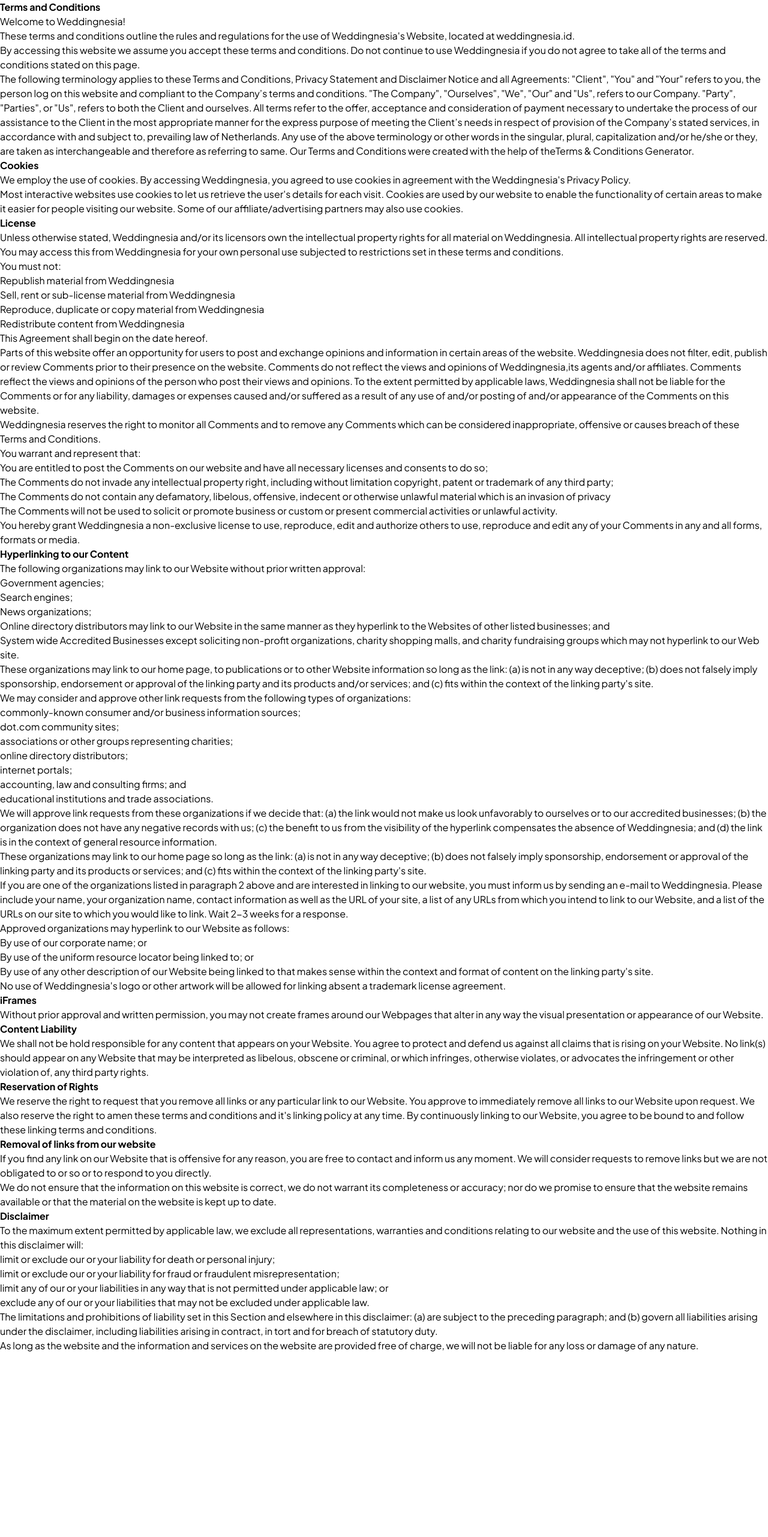
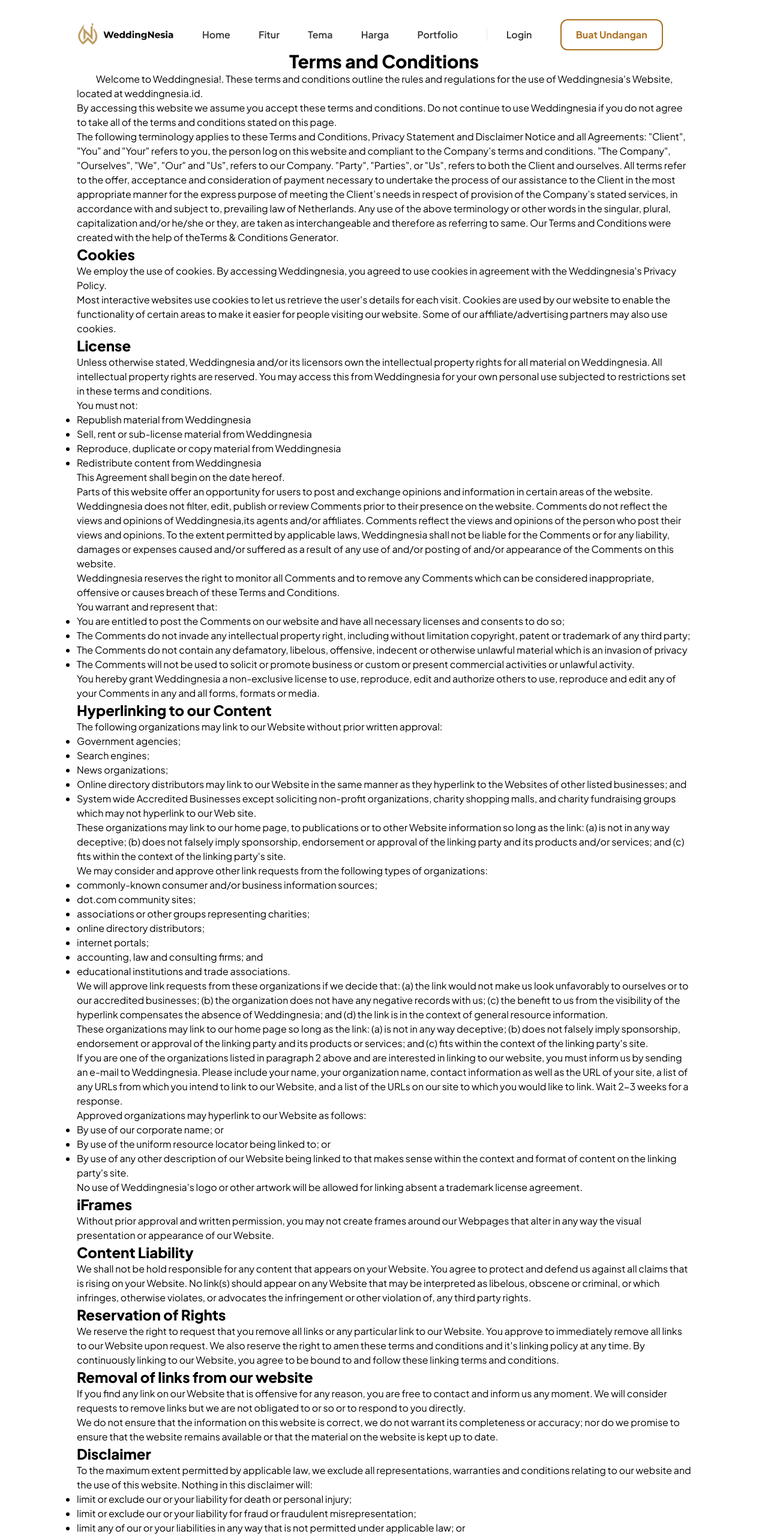
Before and after one commit to rianmz-genz/weddingnesia, a Next.js app: page /term-and-condition in a window 1280 px wide. Shown: the top 2563 px of the page at 60% size. Before the commit the page ends 2256 px from the top, so only its background shows below. Built offline with nearby package versions, Linux system fonts and the light colour scheme; no server answers.

Commit message:
sedikit memperbaiki style

```diff
--- a/pages/term-and-condition.jsx
+++ b/pages/term-and-condition.jsx
@@ -1,16 +1,19 @@
+import { Container, NavbarLandingpage } from "@/components";
+
 function TermAndCondition() {
   const description1 = `The following terminology applies to these Terms and Conditions, Privacy Statement and Disclaimer Notice and all Agreements: "Client", "You" and "Your" refers to you, the person log on this website and compliant to the Company’s terms and conditions. "The Company", "Ourselves", "We", "Our" and "Us", refers to our Company. "Party", "Parties", or "Us", refers to both the Client and ourselves. All terms refer to the offer, acceptance and consideration of payment necessary to undertake the process of our assistance to the Client in the most appropriate manner for the express purpose of meeting the Client’s needs in respect of provision of the Company’s stated services, in accordance with and subject to, prevailing law of Netherlands. Any use of the above terminology or other words in the singular, plural, capitalization and/or he/she or they, are taken as interchangeable and therefore as referring to same. Our Terms and Conditions were created with the help of the`;
   return (
     <main>
-      <h2>
+      <Container>
+        <NavbarLandingpage />
+        <h1 className="font-semibold text-3xl text-center">
           <strong>Terms and Conditions</strong>
-      </h2>
+        </h1>
 
-      <p>Welcome to Weddingnesia!</p>
-
-      <p>
-        These terms and conditions outline the rules and regulations for the use
-        of Weddingnesia{`'`}s Website, located at weddingnesia.id.
+        <p className="indent-8">
+          Welcome to Weddingnesia!. These terms and conditions outline the rules
+          and regulations for the use of Weddingnesia{`'`}s Website, located at
+          weddingnesia.id.
         </p>
 
         <p>
@@ -27,9 +30,9 @@ function TermAndCondition() {
           .
         </p>
 
-      <h3>
+        <h2 className="font-semibold text-2xl">
           <strong>Cookies</strong>
-      </h3>
+        </h2>
 
         <p>
           We employ the use of cookies. By accessing Weddingnesia, you agreed to
@@ -37,27 +40,27 @@ function TermAndCondition() {
         </p>
 
         <p>
-        Most interactive websites use cookies to let us retrieve the user{`'`}s
-        details for each visit. Cookies are used by our website to enable the
-        functionality of certain areas to make it easier for people visiting our
-        website. Some of our affiliate/advertising partners may also use
-        cookies.
+          Most interactive websites use cookies to let us retrieve the user{`'`}
+          s details for each visit. Cookies are used by our website to enable
+          the functionality of certain areas to make it easier for people
+          visiting our website. Some of our affiliate/advertising partners may
+          also use cookies.
         </p>
 
-      <h3>
+        <h2 className="font-semibold text-2xl">
           <strong>License</strong>
-      </h3>
+        </h2>
 
         <p>
           Unless otherwise stated, Weddingnesia and/or its licensors own the
           intellectual property rights for all material on Weddingnesia. All
           intellectual property rights are reserved. You may access this from
-        Weddingnesia for your own personal use subjected to restrictions set in
-        these terms and conditions.
+          Weddingnesia for your own personal use subjected to restrictions set
+          in these terms and conditions.
         </p>
 
         <p>You must not:</p>
-      <ul>
+        <ul className="list-disc">
           <li>Republish material from Weddingnesia</li>
           <li>Sell, rent or sub-license material from Weddingnesia</li>
           <li>Reproduce, duplicate or copy material from Weddingnesia</li>
@@ -69,32 +72,33 @@ function TermAndCondition() {
         <p>
           Parts of this website offer an opportunity for users to post and
           exchange opinions and information in certain areas of the website.
-        Weddingnesia does not filter, edit, publish or review Comments prior to
-        their presence on the website. Comments do not reflect the views and
-        opinions of Weddingnesia,its agents and/or affiliates. Comments reflect
-        the views and opinions of the person who post their views and opinions.
-        To the extent permitted by applicable laws, Weddingnesia shall not be
-        liable for the Comments or for any liability, damages or expenses caused
-        and/or suffered as a result of any use of and/or posting of and/or
-        appearance of the Comments on this website.
+          Weddingnesia does not filter, edit, publish or review Comments prior
+          to their presence on the website. Comments do not reflect the views
+          and opinions of Weddingnesia,its agents and/or affiliates. Comments
+          reflect the views and opinions of the person who post their views and
+          opinions. To the extent permitted by applicable laws, Weddingnesia
+          shall not be liable for the Comments or for any liability, damages or
+          expenses caused and/or suffered as a result of any use of and/or
+          posting of and/or appearance of the Comments on this website.
         </p>
 
         <p>
           Weddingnesia reserves the right to monitor all Comments and to remove
-        any Comments which can be considered inappropriate, offensive or causes
-        breach of these Terms and Conditions.
+          any Comments which can be considered inappropriate, offensive or
+          causes breach of these Terms and Conditions.
         </p>
 
         <p>You warrant and represent that:</p>
 
-      <ul>
+        <ul className="list-disc">
           <li>
             You are entitled to post the Comments on our website and have all
             necessary licenses and consents to do so;
           </li>
           <li>
-          The Comments do not invade any intellectual property right, including
-          without limitation copyright, patent or trademark of any third party;
+            The Comments do not invade any intellectual property right,
+            including without limitation copyright, patent or trademark of any
+            third party;
           </li>
           <li>
             The Comments do not contain any defamatory, libelous, offensive,
@@ -102,27 +106,27 @@ function TermAndCondition() {
             privacy
           </li>
           <li>
-          The Comments will not be used to solicit or promote business or custom
-          or present commercial activities or unlawful activity.
+            The Comments will not be used to solicit or promote business or
+            custom or present commercial activities or unlawful activity.
           </li>
         </ul>
 
         <p>
-        You hereby grant Weddingnesia a non-exclusive license to use, reproduce,
-        edit and authorize others to use, reproduce and edit any of your
-        Comments in any and all forms, formats or media.
+          You hereby grant Weddingnesia a non-exclusive license to use,
+          reproduce, edit and authorize others to use, reproduce and edit any of
+          your Comments in any and all forms, formats or media.
         </p>
 
-      <h3>
+        <h2 className="font-semibold text-2xl">
           <strong>Hyperlinking to our Content</strong>
-      </h3>
+        </h2>
 
         <p>
           The following organizations may link to our Website without prior
           written approval:
         </p>
 
-      <ul>
+        <ul className="list-disc">
           <li>Government agencies;</li>
           <li>Search engines;</li>
           <li>News organizations;</li>
@@ -133,8 +137,8 @@ function TermAndCondition() {
           </li>
           <li>
             System wide Accredited Businesses except soliciting non-profit
-          organizations, charity shopping malls, and charity fundraising groups
-          which may not hyperlink to our Web site.
+            organizations, charity shopping malls, and charity fundraising
+            groups which may not hyperlink to our Web site.
           </li>
         </ul>
 
@@ -142,16 +146,16 @@ function TermAndCondition() {
           These organizations may link to our home page, to publications or to
           other Website information so long as the link: (a) is not in any way
           deceptive; (b) does not falsely imply sponsorship, endorsement or
-        approval of the linking party and its products and/or services; and (c)
-        fits within the context of the linking party{`'`}s site.
+          approval of the linking party and its products and/or services; and
+          (c) fits within the context of the linking party{`'`}s site.
         </p>
 
         <p>
-        We may consider and approve other link requests from the following types
-        of organizations:
+          We may consider and approve other link requests from the following
+          types of organizations:
         </p>
 
-      <ul>
+        <ul className="list-disc">
           <li>commonly-known consumer and/or business information sources;</li>
           <li>dot.com community sites;</li>
           <li>associations or other groups representing charities;</li>
@@ -163,11 +167,11 @@ function TermAndCondition() {
 
         <p>
           We will approve link requests from these organizations if we decide
-        that: (a) the link would not make us look unfavorably to ourselves or to
-        our accredited businesses; (b) the organization does not have any
+          that: (a) the link would not make us look unfavorably to ourselves or
+          to our accredited businesses; (b) the organization does not have any
           negative records with us; (c) the benefit to us from the visibility of
-        the hyperlink compensates the absence of Weddingnesia; and (d) the link
-        is in the context of general resource information.
+          the hyperlink compensates the absence of Weddingnesia; and (d) the
+          link is in the context of general resource information.
         </p>
 
         <p>
@@ -179,18 +183,18 @@ function TermAndCondition() {
         </p>
 
         <p>
-        If you are one of the organizations listed in paragraph 2 above and are
-        interested in linking to our website, you must inform us by sending an
-        e-mail to Weddingnesia. Please include your name, your organization
-        name, contact information as well as the URL of your site, a list of any
-        URLs from which you intend to link to our Website, and a list of the
-        URLs on our site to which you would like to link. Wait 2-3 weeks for a
-        response.
+          If you are one of the organizations listed in paragraph 2 above and
+          are interested in linking to our website, you must inform us by
+          sending an e-mail to Weddingnesia. Please include your name, your
+          organization name, contact information as well as the URL of your
+          site, a list of any URLs from which you intend to link to our Website,
+          and a list of the URLs on our site to which you would like to link.
+          Wait 2-3 weeks for a response.
         </p>
 
         <p>Approved organizations may hyperlink to our Website as follows:</p>
 
-      <ul>
+        <ul className="list-disc">
           <li>By use of our corporate name; or</li>
           <li>By use of the uniform resource locator being linked to; or</li>
           <li>
@@ -205,63 +209,63 @@ function TermAndCondition() {
           linking absent a trademark license agreement.
         </p>
 
-      <h3>
+        <h2 className="font-semibold text-2xl">
           <strong>iFrames</strong>
-      </h3>
+        </h2>
 
         <p>
-        Without prior approval and written permission, you may not create frames
-        around our Webpages that alter in any way the visual presentation or
-        appearance of our Website.
+          Without prior approval and written permission, you may not create
+          frames around our Webpages that alter in any way the visual
+          presentation or appearance of our Website.
         </p>
 
-      <h3>
+        <h2 className="font-semibold text-2xl">
           <strong>Content Liability</strong>
-      </h3>
+        </h2>
 
         <p>
           We shall not be hold responsible for any content that appears on your
           Website. You agree to protect and defend us against all claims that is
-        rising on your Website. No link(s) should appear on any Website that may
-        be interpreted as libelous, obscene or criminal, or which infringes,
-        otherwise violates, or advocates the infringement or other violation of,
-        any third party rights.
+          rising on your Website. No link(s) should appear on any Website that
+          may be interpreted as libelous, obscene or criminal, or which
+          infringes, otherwise violates, or advocates the infringement or other
+          violation of, any third party rights.
         </p>
 
-      <h3>
+        <h2 className="font-semibold text-2xl">
           <strong>Reservation of Rights</strong>
-      </h3>
+        </h2>
 
         <p>
           We reserve the right to request that you remove all links or any
           particular link to our Website. You approve to immediately remove all
           links to our Website upon request. We also reserve the right to amen
           these terms and conditions and it{`'`}s linking policy at any time. By
-        continuously linking to our Website, you agree to be bound to and follow
-        these linking terms and conditions.
+          continuously linking to our Website, you agree to be bound to and
+          follow these linking terms and conditions.
         </p>
 
-      <h3>
+        <h2 className="font-semibold text-2xl">
           <strong>Removal of links from our website</strong>
-      </h3>
+        </h2>
 
         <p>
           If you find any link on our Website that is offensive for any reason,
           you are free to contact and inform us any moment. We will consider
-        requests to remove links but we are not obligated to or so or to respond
-        to you directly.
+          requests to remove links but we are not obligated to or so or to
+          respond to you directly.
         </p>
 
         <p>
-        We do not ensure that the information on this website is correct, we do
-        not warrant its completeness or accuracy; nor do we promise to ensure
-        that the website remains available or that the material on the website
-        is kept up to date.
+          We do not ensure that the information on this website is correct, we
+          do not warrant its completeness or accuracy; nor do we promise to
+          ensure that the website remains available or that the material on the
+          website is kept up to date.
         </p>
 
-      <h3>
+        <h2 className="font-semibold text-2xl">
           <strong>Disclaimer</strong>
-      </h3>
+        </h2>
 
         <p>
           To the maximum extent permitted by applicable law, we exclude all
@@ -269,7 +273,7 @@ function TermAndCondition() {
           the use of this website. Nothing in this disclaimer will:
         </p>
 
-      <ul>
+        <ul className="list-disc">
           <li>
             limit or exclude our or your liability for death or personal injury;
           </li>
@@ -278,21 +282,21 @@ function TermAndCondition() {
             misrepresentation;
           </li>
           <li>
-          limit any of our or your liabilities in any way that is not permitted
-          under applicable law; or
+            limit any of our or your liabilities in any way that is not
+            permitted under applicable law; or
           </li>
           <li>
-          exclude any of our or your liabilities that may not be excluded under
-          applicable law.
+            exclude any of our or your liabilities that may not be excluded
+            under applicable law.
           </li>
         </ul>
 
         <p>
           The limitations and prohibitions of liability set in this Section and
           elsewhere in this disclaimer: (a) are subject to the preceding
-        paragraph; and (b) govern all liabilities arising under the disclaimer,
-        including liabilities arising in contract, in tort and for breach of
-        statutory duty.
+          paragraph; and (b) govern all liabilities arising under the
+          disclaimer, including liabilities arising in contract, in tort and for
+          breach of statutory duty.
         </p>
 
         <p>
@@ -300,6 +304,7 @@ function TermAndCondition() {
           are provided free of charge, we will not be liable for any loss or
           damage of any nature.
         </p>
+      </Container>
     </main>
   );
 }
```
Also changed, not shown: pages/privacy-and-policy.jsx (+36 -34 lines). Lines whose indentation alone changed are shown as unchanged.
